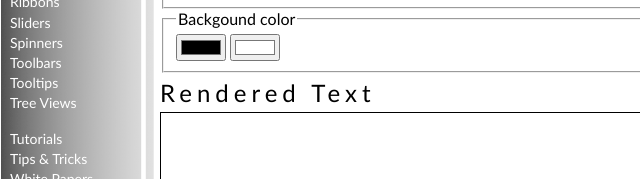
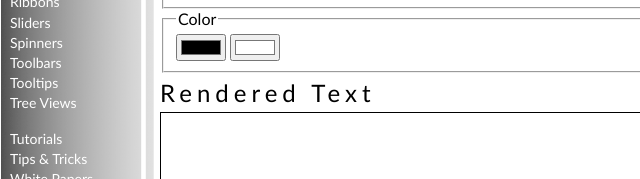
Before and after one commit to CTC-Coding-Year-1/tutorial-7-case-3-group-AyrenLKillman, a plain HTML site: page index.html in a window 1280 px wide. Shown: the part 361-540 px from the top of the page, 0-640 px from the left. Drawn offline with Linux system fonts and the light colour scheme.

Commit message:
collrefsifhasiofdsf

```diff
--- a/index.html
+++ b/index.html
@@ -149,10 +149,10 @@
          </fieldset>
 
          <fieldset>
-            <!--christlad, color background on forum-->
-            <legend>Backgound color</legend>
-            <input type="color" name="color" id="color" value="#000000" placeholder="rrggbb">
-            <input type="color" name="backgroundColor" id="backgroundColor" value="#FFFFFF" placeholder="rrggbb">
+            <!--Christain, Ayren color background on forum-->
+            <legend>Color</legend>
+            <input type="color" name="Font Color (hexadecimal)" id="color" value="#000000" placeholder="rrggbb">
+            <input type="color" name="background Color (hexadecimal)" id="backgroundColor" value="#FFFFFF" placeholder="rrggbb">
          </fieldset>
          </form>
 
```
